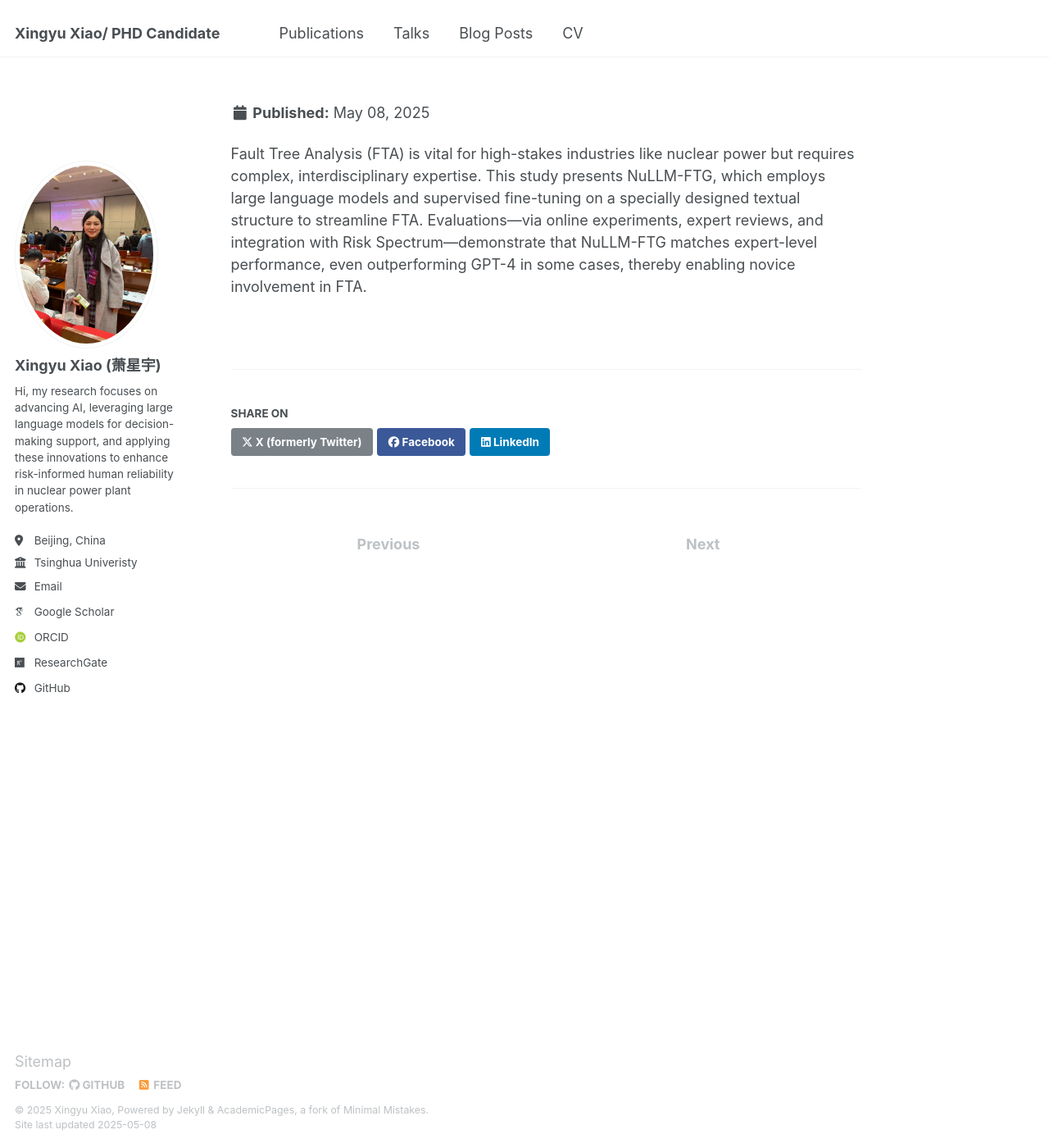
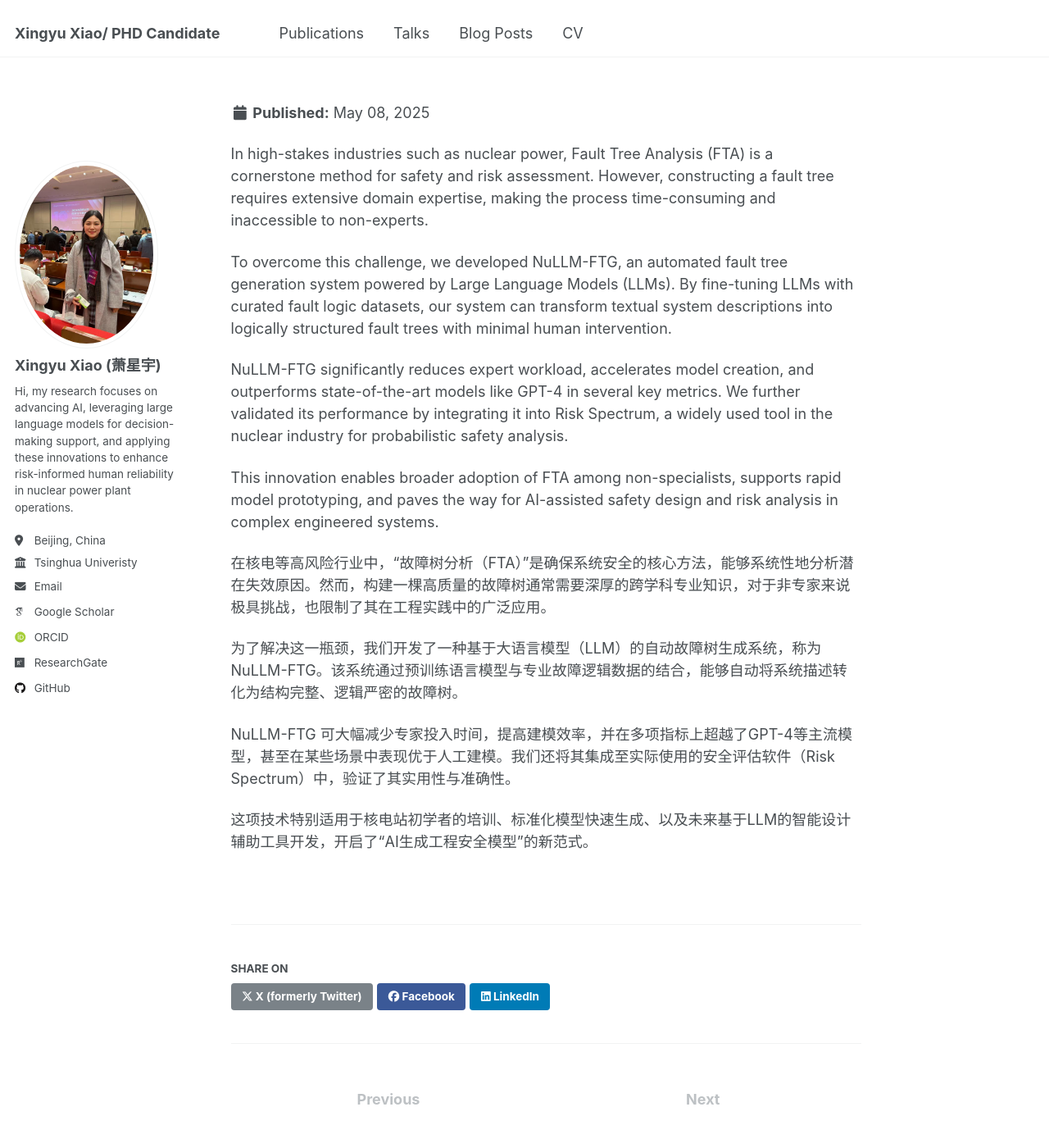
Before and after one commit to Crystalxy123/Crystalxy123.github.io, a Jekyll site: the page built from _publications/2024-02-17-paper-title-number-4.md, in a window 1280 px wide and 1400 px high. Shown: the whole window at 82% size. Built offline with Jekyll 4.4.1, drawn with Linux system fonts in a browser that asks for light colours; some web fonts are replaced; a file with an impossible date is left out.

Commit message:
Initial commit on main

```diff
--- a/_publications/2024-02-17-paper-title-number-4.md
+++ b/_publications/2024-02-17-paper-title-number-4.md
@@ -17,4 +17,21 @@ paperurl: 'https://www.researchgate.net/profile/Xingyu-Xiao-4/publication/385473
 citation: '<u>Xiao, X.</u>, Liu, S., Zuo, Z., Chen, P., Qi, B., Liang, J., & Tong, J. (2024, August). A text intelligence-based approach for automatic generation of fault trees in nuclear power plants. In International Conference on Nuclear Engineering (Vol. 88308, p. V010T12A004). American Society of Mechanical Engineers.'
 ---
 
-Fault Tree Analysis (FTA) is vital for high-stakes industries like nuclear power but requires complex, interdisciplinary expertise. This study presents NuLLM-FTG, which employs large language models and supervised fine-tuning on a specially designed textual structure to streamline FTA. Evaluations—via online experiments, expert reviews, and integration with Risk Spectrum—demonstrate that NuLLM-FTG matches expert-level performance, even outperforming GPT-4 in some cases, thereby enabling novice involvement in FTA.
+In high-stakes industries such as nuclear power, Fault Tree Analysis (FTA) is a cornerstone method for safety and risk assessment. However, constructing a fault tree requires extensive domain expertise, making the process time-consuming and inaccessible to non-experts.
+
+To overcome this challenge, we developed NuLLM-FTG, an automated fault tree generation system powered by Large Language Models (LLMs). By fine-tuning LLMs with curated fault logic datasets, our system can transform textual system descriptions into logically structured fault trees with minimal human intervention.
+
+NuLLM-FTG significantly reduces expert workload, accelerates model creation, and outperforms state-of-the-art models like GPT-4 in several key metrics. We further validated its performance by integrating it into Risk Spectrum, a widely used tool in the nuclear industry for probabilistic safety analysis.
+
+This innovation enables broader adoption of FTA among non-specialists, supports rapid model prototyping, and paves the way for AI-assisted safety design and risk analysis in complex engineered systems.
+
+
+
+
+在核电等高风险行业中，“故障树分析（FTA）”是确保系统安全的核心方法，能够系统性地分析潜在失效原因。然而，构建一棵高质量的故障树通常需要深厚的跨学科专业知识，对于非专家来说极具挑战，也限制了其在工程实践中的广泛应用。
+
+为了解决这一瓶颈，我们开发了一种基于大语言模型（LLM）的自动故障树生成系统，称为 NuLLM-FTG。该系统通过预训练语言模型与专业故障逻辑数据的结合，能够自动将系统描述转化为结构完整、逻辑严密的故障树。
+
+NuLLM-FTG 可大幅减少专家投入时间，提高建模效率，并在多项指标上超越了GPT-4等主流模型，甚至在某些场景中表现优于人工建模。我们还将其集成至实际使用的安全评估软件（Risk Spectrum）中，验证了其实用性与准确性。
+
+这项技术特别适用于核电站初学者的培训、标准化模型快速生成、以及未来基于LLM的智能设计辅助工具开发，开启了“AI生成工程安全模型”的新范式。
```
Also changed, not shown: _publications/2015-10-01-paper-title-number-3.md (+12 -1 lines), _publications/202-01-16-paper-title-number-1.md (+20 -2 lines), _publications/2024-12-20-paper-title-number-5.md (added, +25 -0 lines), _publications/2024-12-20-paper-title-number-6.md (added, +26 -0 lines), _publications/2024-12-20-paper-title-number-7.md (added, +30 -0 lines).
